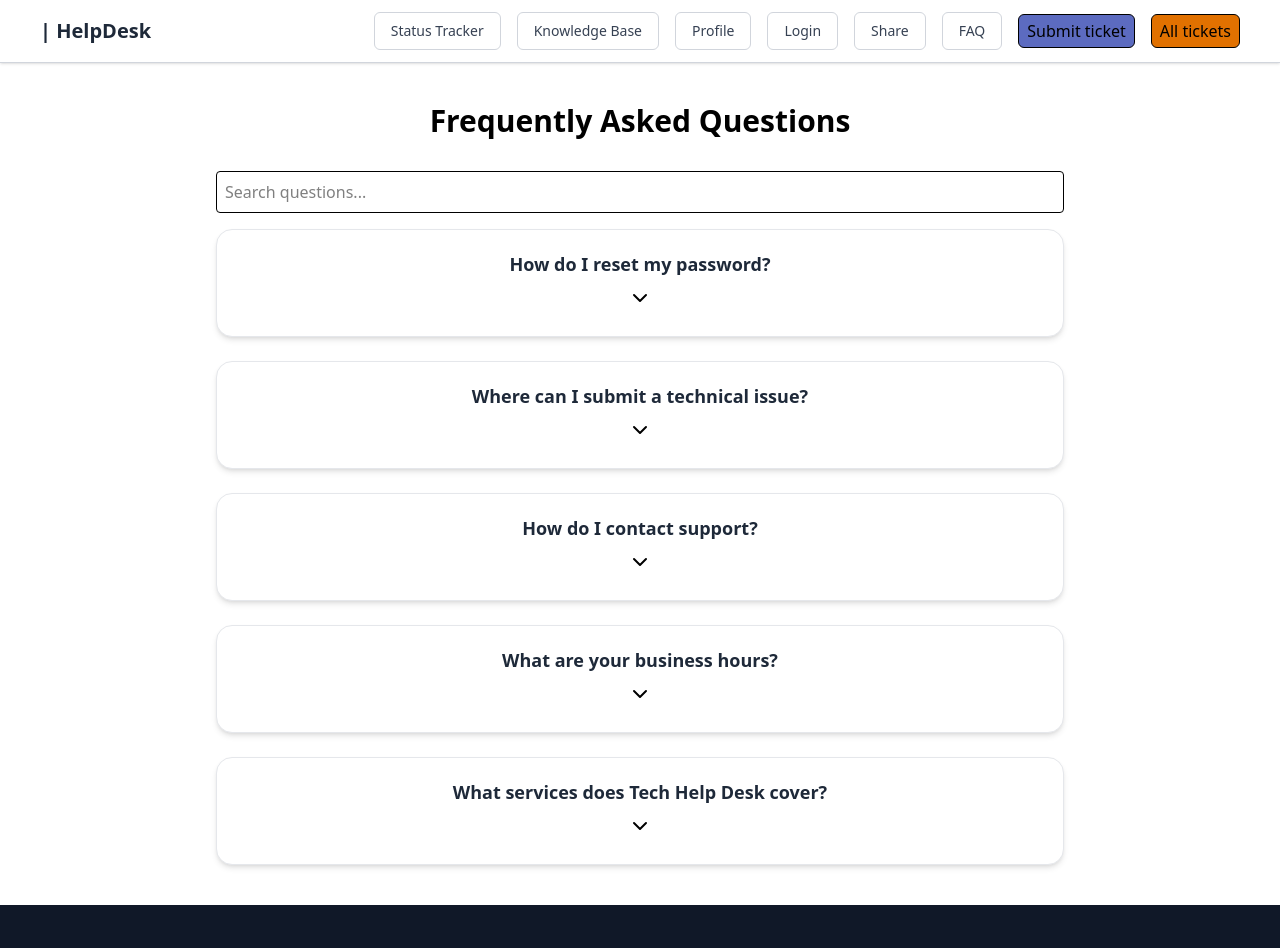
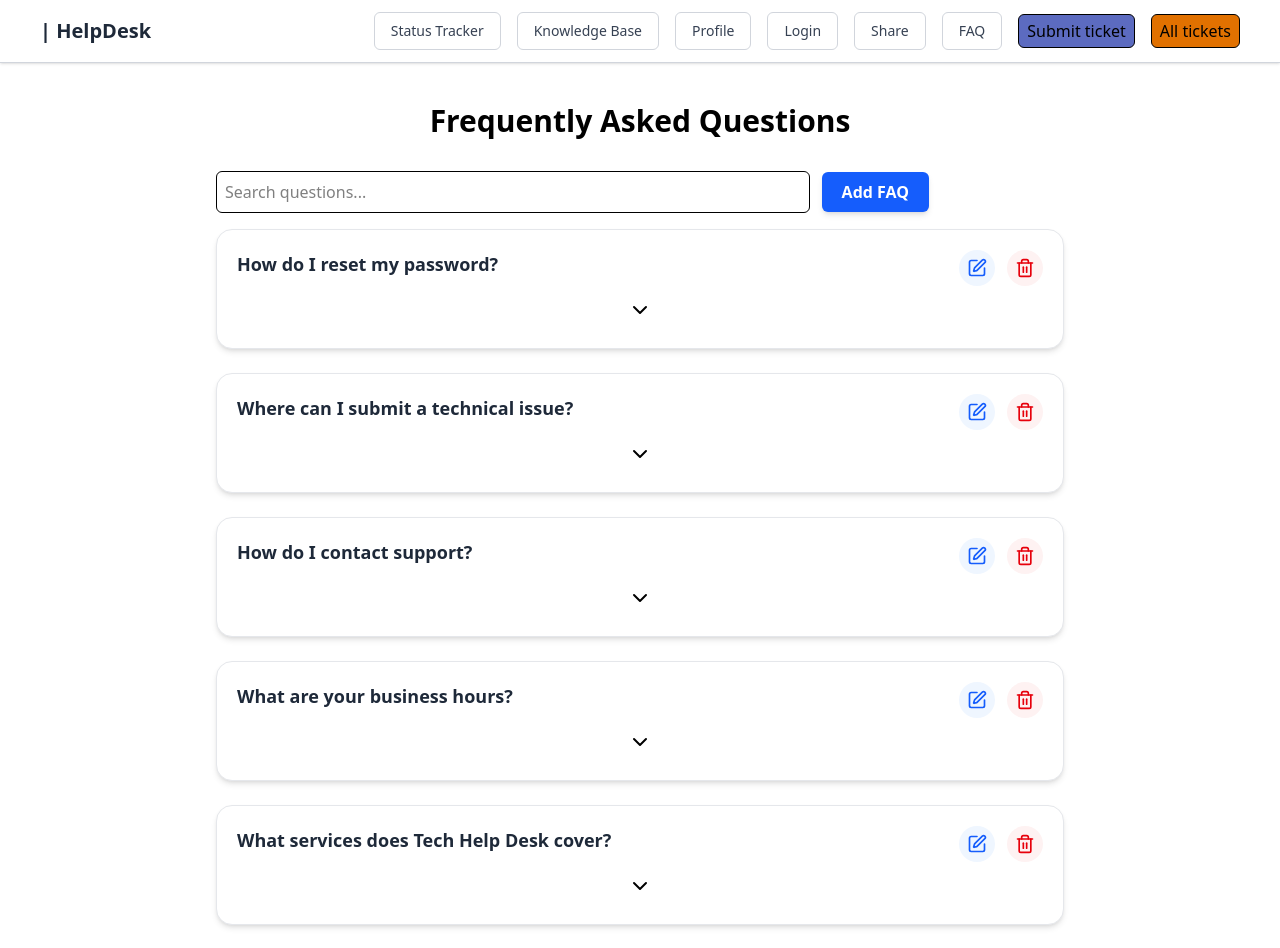
Before and after one commit to erichilla0525/fullstack-helpdesk, a React (Vite) app: page /faq in a window 1280 px wide. Shown: the top 948 px of the page. Built offline with nearby package versions, Linux system fonts and the light colour scheme.

Commit message:
Restructure FAQ components, update imports, and remove unused files and add architecture-ME.md file

```diff
--- a/package.json
+++ b/package.json
@@ -16,6 +16,7 @@
     "react-dom": "^19.1.1",
     "react-icons": "^5.5.0",
     "react-router-dom": "^7.9.3",
+    "react-toastify": "^11.0.5",
     "tailwindcss": "^4.1.13"
   },
   "devDependencies": {
--- a/src/App.tsx
+++ b/src/App.tsx
@@ -1,4 +1,4 @@
-import FAQ from "./components/FAQ/Faq";
+import FAQ, { type FAQItem } from "./components/FAQ/Faq";
 import SearchBar from "./components/Searchbar/Searchbar";
 import { Routes, Route } from "react-router-dom";
 import { useState } from "react";
@@ -10,7 +10,10 @@ import Footer from "./components/Footer/Footer";
 import SubmitTicketForm from "./components/Ticket/SubmitTicketForm";
 import type { Ticket } from "./components/Ticket/SubmitTicketForm";
 import ticketData from "./data/ticket.json";
-import CreateFAQFrom from "./components/FAQ/CreateFAQFrom";
+import { CreateFaq } from "./components/FAQ/CreateFaq";
+import { faqData as faqList } from "./data/faqQandAns";
+import UpdateFaq from "./components/FAQ/UpdateFaq";
+import { ToastContainer } from "react-toastify";
 
 function App() {
   const [tickets, setTickets] = useState<Ticket[]>(
@@ -21,7 +24,7 @@ function App() {
       Status: ticket.Status,
     }))
   );
-
+  const [faqData, setFaqData] = useState<FAQItem[]>(faqList);
   return (
     <>
       <Layout>
@@ -34,7 +37,7 @@ function App() {
                 <SearchBar />
                 <WorkOrder tickets={tickets} setTickets={setTickets} />
                 <StatusList />
-                <FAQ />
+                <FAQ faqData={faqData} setFaqData={setFaqData} />
               </>
             }
           />
@@ -59,8 +62,18 @@ function App() {
             }
           />
 
-          <Route path="/faq" element={<FAQ />} />
-          <Route path="/faq-form" element={<CreateFAQFrom />} />
+          <Route
+            path="/faq"
+            element={<FAQ faqData={faqData} setFaqData={setFaqData} />}
+          />
+          <Route
+            path="/createFaq"
+            element={<CreateFaq faqData={faqData} setFaqData={setFaqData} />}
+          />
+          <Route
+            path="editFaq/:id"
+            element={<UpdateFaq faqData={faqData} setFaqData={setFaqData} />}
+          />
 
           <Route
             path="/status-tracker"
@@ -113,8 +126,11 @@ function App() {
             }
           />
         </Routes>
+
         <Footer />
       </Layout>
+
+      <ToastContainer />
     </>
   );
 }
--- a/src/components/FAQ/FAQFrom.tsx
+++ b/src/components/FAQ/FAQFrom.tsx
@@ -1,24 +1,59 @@
-import { useState } from "react";
+import { useEffect, useState } from "react";
 import type { FAQItem } from "./Faq";
+import { useFAQ } from "../Hooks/useFaq";
+import { useNavigate } from "react-router-dom";
+import * as FaqService from "../Services/faqService";
+import { toast } from "react-toastify";
 interface FAQFormProps {
   id?: number | undefined;
   mode: "create" | "edit";
   faqData: FAQItem[];
   setFaqData: React.Dispatch<React.SetStateAction<FAQItem[]>>;
 }
-const FAQForm = ({ id, mode, faqData, setFaqData }: FAQFormProps) => {
-  const [faq, setFaq] = useState({ question: "", answer: "" });
+const FAQForm = ({ id, faqData, setFaqData, mode }: FAQFormProps) => {
+  const { addFAQ, editFAQ } = useFAQ(faqData, setFaqData);
+  const [faq, setFaq] = useState<FAQItem>({ id: 0, question: "", answer: "" });
+  const [errors, setErrors] = useState<Map<string, string>>(new Map());
   const handleChange = (
     e: React.ChangeEvent<HTMLInputElement | HTMLTextAreaElement>
   ): void => {
     setFaq({ ...faq, [e.target.name]: e.target.value });
   };
-
-  const handleSubmit = (e: React.FormEvent<HTMLFormElement>) => {
+  const navigate = useNavigate();
+  const handleSubmit = async (e: React.FormEvent<HTMLFormElement>) => {
     e.preventDefault();
-    console.log(faq);
+    const validationErrors = await FaqService.ValidateFaq(faq);
+    setErrors(validationErrors);
+    if (validationErrors.size === 0) {
+      if (mode === "create") {
+        const newFAQ = {
+          id: faqData.length + 1,
+          question: faq.question,
+          answer: faq.answer,
+        };
+        addFAQ(newFAQ);
+      }
+      if (mode === "edit" && id !== undefined) {
+        editFAQ({ id, question: faq.question, answer: faq.answer });
+      }
+      toast.success(
+        `FAQ ${mode == "create" ? "Created" : "Updated"} successfully!`
+      );
+      navigate("/faq");
+    }
   };
-
+  useEffect(() => {
+    if (mode === "edit" && id !== undefined) {
+      const existingFAQ = faqData.find((item) => item.id === id);
+      if (existingFAQ) {
+        setFaq({
+          id: id,
+          question: existingFAQ.question,
+          answer: existingFAQ.answer,
+        });
+      }
+    }
+  }, [mode, id]);
   return (
     <div className="max-w-md mx-auto mt-10 p-6 border rounded-lg shadow-sm">
       <h2 className="text-2xl font-semibold mb-4 text-center">
@@ -33,6 +68,9 @@ const FAQForm = ({ id, mode, faqData, setFaqData }: FAQFormProps) => {
           onChange={handleChange}
           className="w-full border p-2 rounded focus:outline-none focus:ring"
         />
+        {errors.get("question") && (
+          <p className="text-red-500 text-sm">{errors.get("question")}</p>
+        )}
         <textarea
           name="answer"
           placeholder="Enter your answer"
@@ -41,6 +79,9 @@ const FAQForm = ({ id, mode, faqData, setFaqData }: FAQFormProps) => {
           className="w-full border p-2 rounded focus:outline-none focus:ring"
           rows={4}
         />
+        {errors.get("answer") && (
+          <p className="text-red-500 text-sm">{errors.get("answer")}</p>
+        )}
         <button
           type="submit"
           className="w-full bg-blue-600 text-white font-medium py-2 rounded hover:bg-blue-700 transition"
--- a/src/components/FAQ/Faq.tsx
+++ b/src/components/FAQ/Faq.tsx
@@ -1,42 +1,85 @@
-import { useState } from "react";
+
 import Ans from "./Ans";
-import { faqData } from "../../data/faqQandAns";
+import { Link, useNavigate } from "react-router-dom";
+import { Edit, Trash2 } from "lucide-react";
+import { useFAQ } from "../Hooks/useFaq";
+import { toast } from "react-toastify";
+export interface FAQItem {
+  id?: number;
+  question: string;
+  answer: string;
+}
+interface FAQProps {
+  faqData: FAQItem[];
+  setFaqData: React.Dispatch<React.SetStateAction<FAQItem[]>>;
+}
 
-const FAQ = () => {
-  const [searchTerm, setSearchTerm] = useState("");
-
-  // Filter FAQs based on search term
-  const filteredFAQs = faqData.filter((faq) =>
-    faq.question.toLowerCase().includes(searchTerm.toLowerCase())
+const FAQ: React.FC<FAQProps> = ({ faqData, setFaqData }) => {
+  const { searchTerm, setSearchTerm, deleteFAQ, filteredFAQs } = useFAQ(
+    faqData,
+    setFaqData
   );
 
+  const navigate = useNavigate();
   return (
     <section className="max-w-4xl mx-auto px-6 py-10">
       <h2 className="text-2xl md:text-3xl font-bold text-center mb-8">
         Frequently Asked Questions
       </h2>
 
+      <div className="flex items-center gap-3">
         <input
           type="text"
           placeholder="Search questions..."
           value={searchTerm}
           onChange={(e) => setSearchTerm(e.target.value)}
-        className="p-2 border rounded mb-4 w-full"
+          className="p-2 border rounded-md mb-4 w-[70%] focus:outline-none focus:ring-2 focus:ring-blue-400"
         />
+        <Link to="/createFaq">
+          <button className="mb-4 px-5 py-2 rounded-md bg-blue-600 text-white font-semibold hover:bg-blue-700 transition-all duration-200 shadow-md hover:shadow-lg">
+            Add FAQ
+          </button>
+        </Link>
+      </div>
 
       <div className="space-y-6">
         {filteredFAQs.length > 0 ? (
-          filteredFAQs.map((faq, index) => (
+          <>
+            {filteredFAQs.map((faq, index) => (
               <div
                 key={index}
-              className="p-5 rounded-2xl shadow-md bg-white border border-gray-200"
+                className="p-5 rounded-2xl shadow-md bg-white border border-gray-200 hover:shadow-lg transition-all duration-200"
               >
-              <h3 className="text-lg font-semibold text-gray-800 mb-2">
+                <div className="flex justify-between items-start mb-3">
+                  <h3 className="text-lg font-semibold text-gray-800 max-w-[85%]">
                     {faq.question}
                   </h3>
+
+                  <div className="flex gap-3">
+                    <button
+                      onClick={() => navigate(`/editFaq/${faq.id}`)}
+                      className="p-2 rounded-full bg-blue-50 hover:bg-blue-100 text-blue-600 transition-colors"
+                      title="Edit FAQ"
+                    >
+                      <Edit className="w-5 h-5" />
+                    </button>
+                    <button
+                      onClick={() => {
+                        if (faq.id !== undefined) deleteFAQ(faq.id);
+                        toast.success("FAQ deleted successfully!");
+                      }}
+                      className="p-2 rounded-full bg-red-50 hover:bg-red-100 text-red-600 transition-colors"
+                      title="Delete FAQ"
+                    >
+                      <Trash2 className="w-5 h-5" />
+                    </button>
+                  </div>
+                </div>
+
                 <Ans answer={faq.answer} />
               </div>
-          ))
+            ))}
+          </>
         ) : (
           <p className="text-center text-gray-500">
             No matching questions found.
@@ -47,4 +90,4 @@ const FAQ = () => {
   );
 };
 
-export default FAQ;
+export default FAQ;
--- a/src/components/Hooks/useFaq.tsx
+++ b/src/components/Hooks/useFaq.tsx
@@ -1,6 +1,6 @@
 import { useState } from "react";
-import type { FAQItem } from "../components/FAQ/Faq";
-import * as FaqService from "../services/faqService";
+import * as FaqService from "../Services/faqService";
+import type { FAQItem } from "../FAQ/Faq";
 
 export const useFAQ = (
   faqData: FAQItem[],
@@ -15,7 +15,7 @@ export const useFAQ = (
     setFaqData(res);
   };
 
-  const editFAQ = async (id: number, updatedFAQ: FAQItem) => {
+  const editFAQ = async (updatedFAQ: FAQItem) => {
     const res = await FaqService.updateFaq(updatedFAQ);
     setFaqData(res);
   };
--- a/src/components/Repo/faqRepo.ts
+++ b/src/components/Repo/faqRepo.ts
@@ -1,5 +1,6 @@
-import type { FAQItem } from "../components/FAQ/Faq";
-import { faqData } from "../data/faqQandAns";
+import { faqData } from "../../data/faqQandAns";
+import type { FAQItem } from "../FAQ/Faq";
+
 
 export function getFAQ() {
   return faqData;
--- a/src/data/faqQandAns.ts
+++ b/src/data/faqQandAns.ts
@@ -2,23 +2,63 @@
 
 export const faqData = [
   {
+    id: 1,
     question: "How do I reset my password?",
-    answer:"Click 'Forgot Password' on the login page and follow the instructions.",
+    answer:
+      "Click 'Forgot Password' on the login page and follow the on-screen instructions to reset it.",
   },
   {
+    id: 2,
     question: "Where can I submit a technical issue?",
-    answer: "Use the 'Submit a Ticket' form on our Help Desk portal.",
+    answer:
+      "Use the 'Submit a Ticket' form on our Help Desk portal for any technical concerns.",
   },
   {
+    id: 3,
     question: "How do I contact support?",
-    answer: "You can email: support@techhelpdesk.com or call 1-800-TECH-HELP.",
+    answer:
+      "You can email us at support@techhelpdesk.com or call 1-800-TECH-HELP for immediate assistance.",
   },
   {
+    id: 4,
     question: "What are your business hours?",
-    answer: "Our technical support team is available 24/7.",
+    answer:
+      "Our technical support team is available 24 hours a day, 7 days a week.",
   },
   {
+    id: 5,
     question: "What services does Tech Help Desk cover?",
-    answer:"We help with software installation, troubleshooting, security support, and general IT guidance.",
+    answer:
+      "We assist with software installation, troubleshooting, cybersecurity, and general IT consultancy.",
+  },
+  {
+    id: 6,
+    question: "How do I update my account information?",
+    answer:
+      "Log in to your account dashboard, select 'Profile Settings', and update your details as required.",
+  },
+  {
+    id: 7,
+    question: "Is my personal data secure with Tech Help Desk?",
+    answer:
+      "Yes, all data is encrypted and stored securely in compliance with international privacy regulations.",
+  },
+  {
+    id: 8,
+    question: "Can I change my subscription plan?",
+    answer:
+      "Absolutely. Navigate to 'Billing & Plans' under your account settings to modify your subscription at any time.",
+  },
+  {
+    id: 9,
+    question: "Do you offer remote troubleshooting services?",
+    answer:
+      "Yes, our certified technicians can securely access your system remotely to diagnose and resolve issues.",
+  },
+  {
+    id: 10,
+    question: "How can I provide feedback about your services?",
+    answer:
+      "We value your input. Visit the 'Feedback' section on our website or email feedback@techhelpdesk.com.",
   },
 ];
```
Also changed, not shown: src/components/FAQ/CreateFAQFrom.tsx (deleted, +0 -45 lines), src/components/Services/faqService.ts (+15 -1 lines), src/services/faqService.ts (deleted, +0 -40 lines), 2 other files (tests, documents, lock files or other folders). Lines whose indentation alone changed are shown as unchanged.
